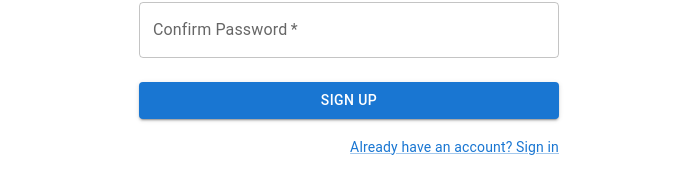
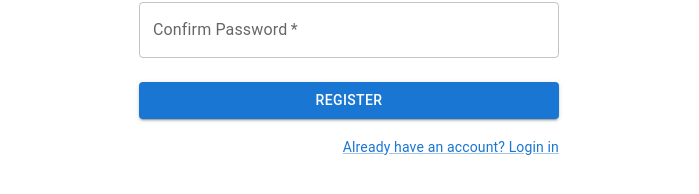
Before and after one commit to lioncio1229/tshirt-inventory-frontend, a React (Vite) app: page /register in a window 1280 px wide. Shown: the part 422-616 px from the top of the page, without its empty margins (291-990 px from the left). Built offline with nearby package versions, Linux system fonts and the light colour scheme.

Commit message:
Some  UI adjustments

```diff
--- a/src/components/ProhibitedPage.jsx
+++ b/src/components/ProhibitedPage.jsx
@@ -13,7 +13,7 @@ export default function ProhibitedPage(){
                 }}
             >
                 <Typography variant="h3" color="error" textAlign="center">No Access</Typography>
-                <Typography>You have no access to the your requested route</Typography>
+                <Typography>You have no access to the sytem. Reach out to your administrator for assistance</Typography>
             </Stack>
         </Container>
     )
--- a/src/layouts/Main.jsx
+++ b/src/layouts/Main.jsx
@@ -22,7 +22,7 @@ export default function Main() {
       {
         label: "Inventory",
         pathName: "/main",
-        roles: ["admin", "user"],
+        roles: ["admin"],
       },
       {
         label: "Sales",
--- a/src/pages/auth/Login.jsx
+++ b/src/pages/auth/Login.jsx
@@ -78,8 +78,8 @@ export default function Login() {
         </Button>
         <Grid container justifyContent="flex-end">
           <Grid item>
-            <Link href="#" variant="body2">
-              Already have an account? Sign in
+            <Link href="/register" variant="body2">
+              Don&apos;t have an account? Register
             </Link>
           </Grid>
         </Grid>
--- a/src/pages/auth/Registration.jsx
+++ b/src/pages/auth/Registration.jsx
@@ -94,12 +94,12 @@ export default function Registration() {
           variant="contained"
           sx={{ mt: 3, mb: 2 }}
         >
-          Sign Up
+          Register
         </Button>
         <Grid container justifyContent="flex-end">
           <Grid item>
-            <Link href="#" variant="body2">
-              Already have an account? Sign in
+            <Link href="/" variant="body2">
+              Already have an account? Login in
             </Link>
           </Grid>
         </Grid>
```
